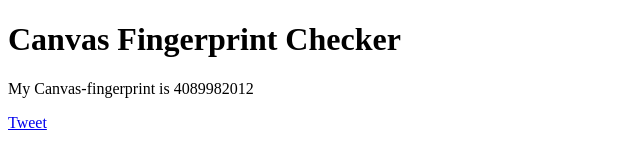
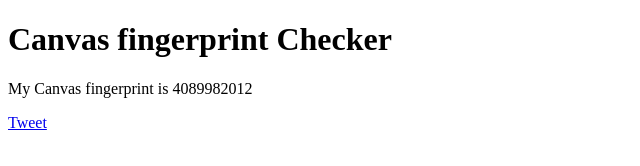
Before and after one commit to yuya-takeyama/canvas_fingerprint_checker, a plain HTML site: page index.html in a window 1280 px wide. Shown: the whole page, without its empty margins (0-640 px from the left). Drawn offline with Linux system fonts and the light colour scheme.

Commit message:
Fix notation

```diff
--- a/index.html
+++ b/index.html
@@ -2,19 +2,19 @@
 <html lang="en">
 <head>
   <meta charset="UTF-8">
-  <title>Canvas Fingerprint Checker</title>
+  <title>Canvas fingerprint Checker</title>
   <script src="./js/jquery-2.1.1.min.js"></script>
   <script src="./js/fingerprint-0.5.4.js"></script>
   <script type="text/javascript">
     $(function () {
-        var text = "My Canvas-fingerprint is " + (new Fingerprint({screen_resolution: true}).get());
+        var text = "My Canvas fingerprint is " + (new Fingerprint({screen_resolution: true}).get());
         $('#cfp_placeholder').text(text);
         $('#tweet_button').attr('data-text', text);
     });
   </script>
 </head>
 <body>
-  <h1>Canvas Fingerprint Checker</h1>
+  <h1>Canvas fingerprint Checker</h1>
   <p id="cfp_placeholder"></p>
   <div>
     <a href="https://twitter.com/share" class="twitter-share-button" data-hashtags="canvas_fingerprint_checker" id="tweet_button">Tweet</a>
```
